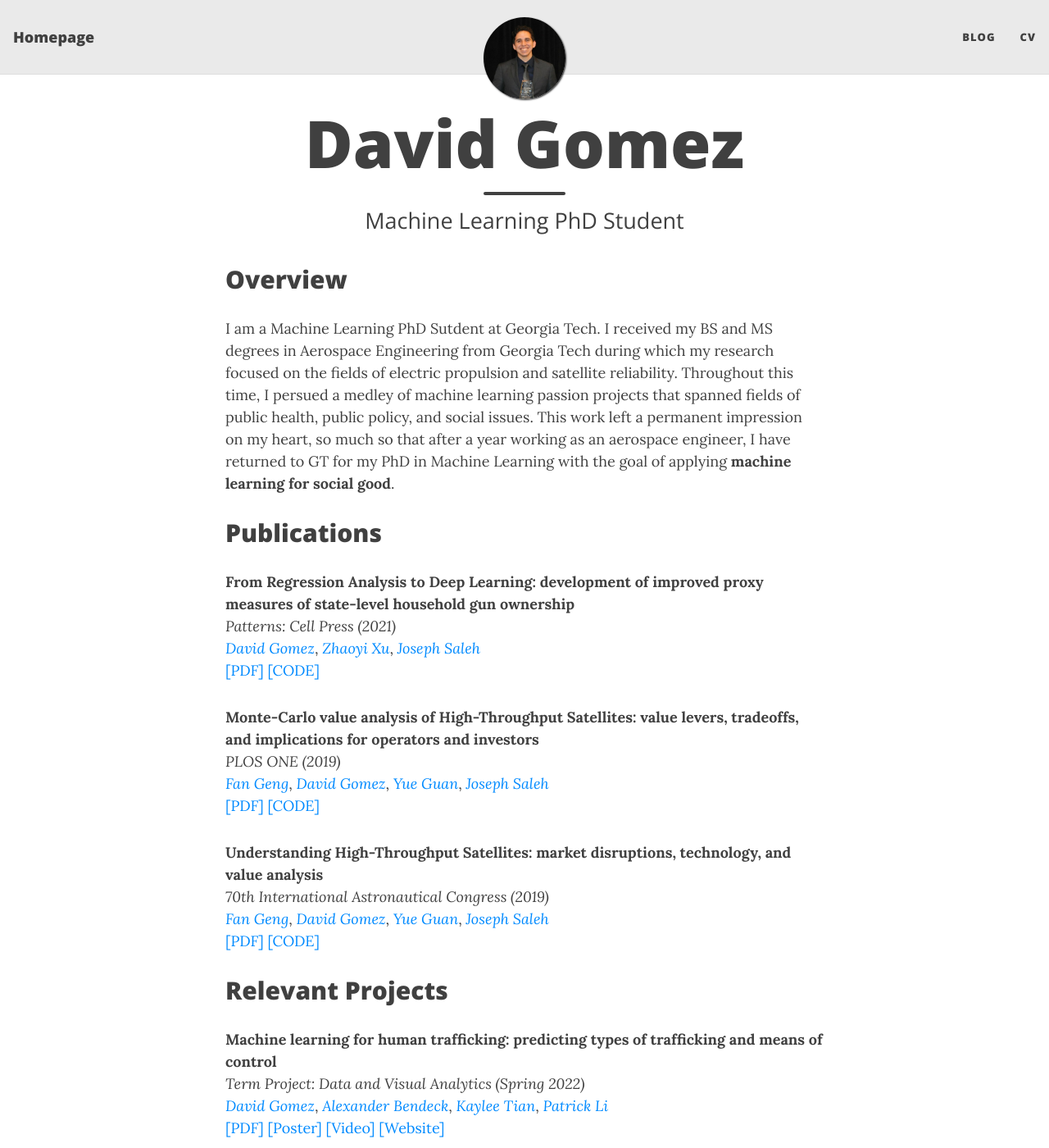
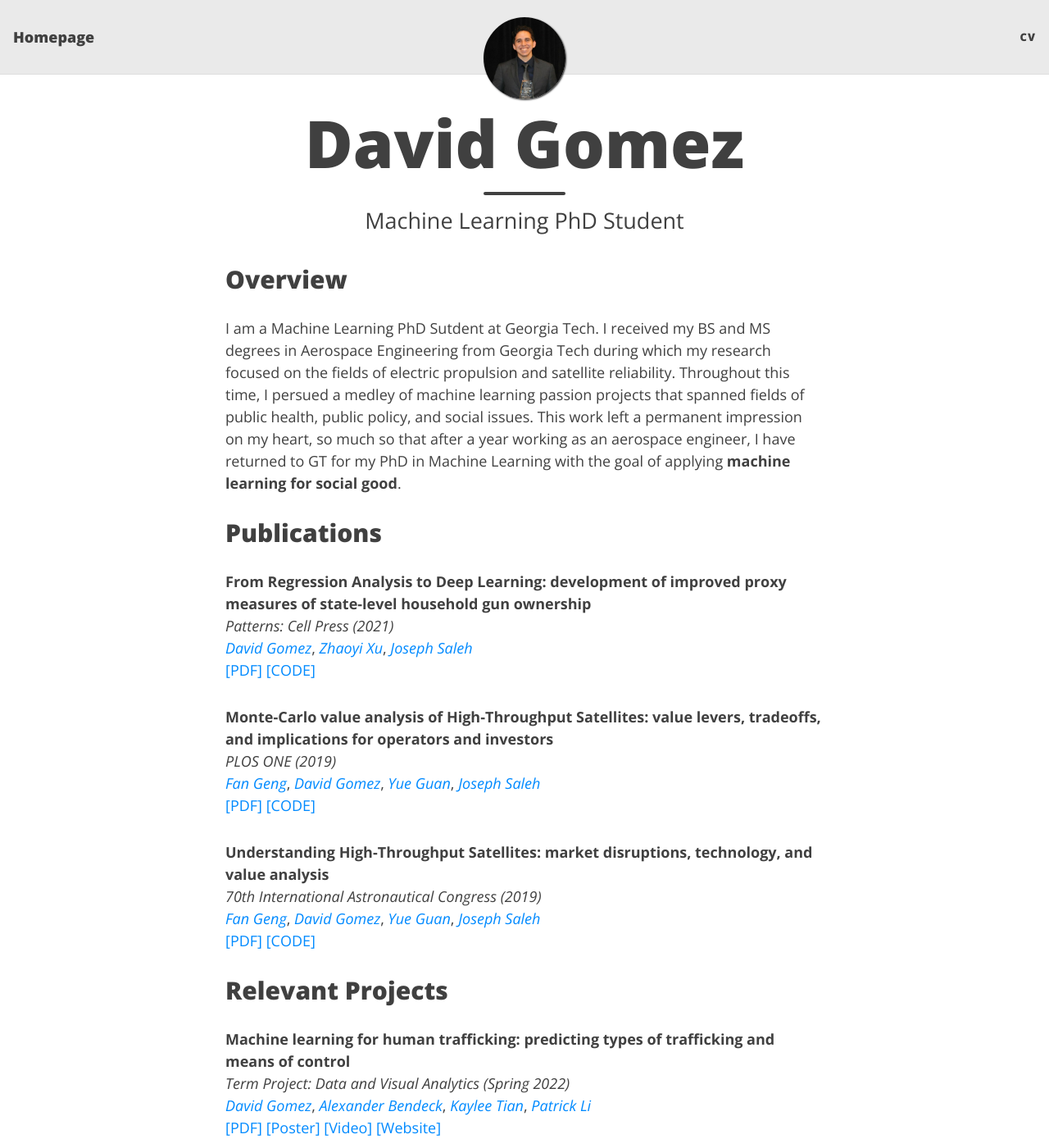
Before and after one commit to dbgomez94/dbgomez94.github.io, a Jekyll site: the page built from index.md, in a window 1280 px wide and 1400 px high. Shown: the whole window at 82% size. Built offline with Jekyll 4.4.1, drawn with Linux system fonts in a browser that asks for light colours; nearby versions of some CDN libraries; the list of posts is cut into pages by our own code.

Commit message:
revert changes to css

```diff
--- a/_config.yml
+++ b/_config.yml
@@ -20,7 +20,6 @@
 ###############################################
 
 navbar-links:
-  Blog: ""
   CV: "https://drive.google.com/file/d/1MN7icxrGkiz8uqhuu03gI034AogSLLcN/view?usp=sharing"
   # Resources:
   #   - Beautiful Jekyll: "https://beautifuljekyll.com"
--- a/assets/css/beautifuljekyll.css
+++ b/assets/css/beautifuljekyll.css
@@ -11,7 +11,7 @@
 }
 
 body {
-  font-family: 'Lora', 'Times New Roman', serif;
+  font-family: 'Open Sans', 'Helvetica Neue', Helvetica, Arial, sans-serif;
   font-size: 1.125rem;
   color: {{ site.text-col | default: "#404040" }};
   position: relative;
```
